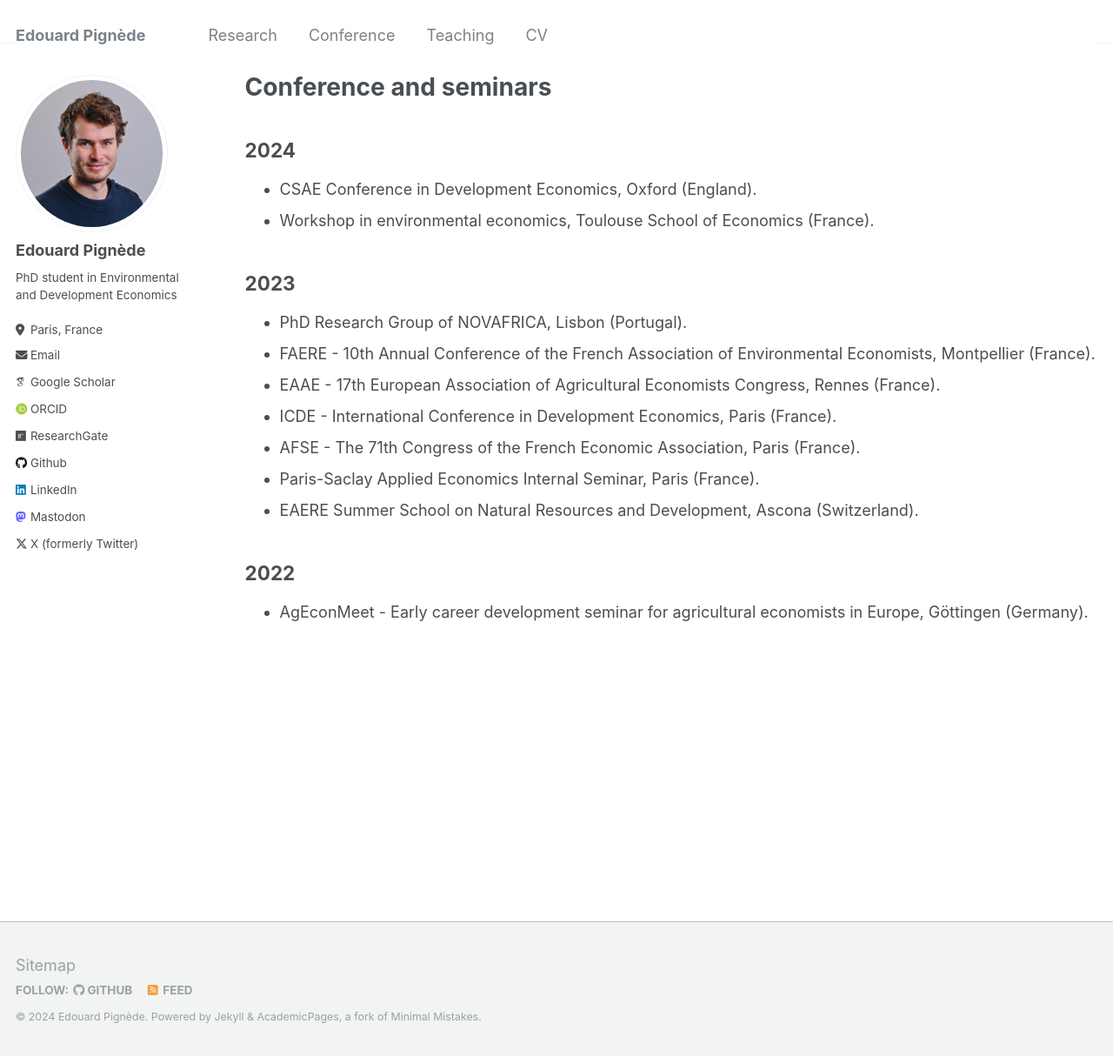
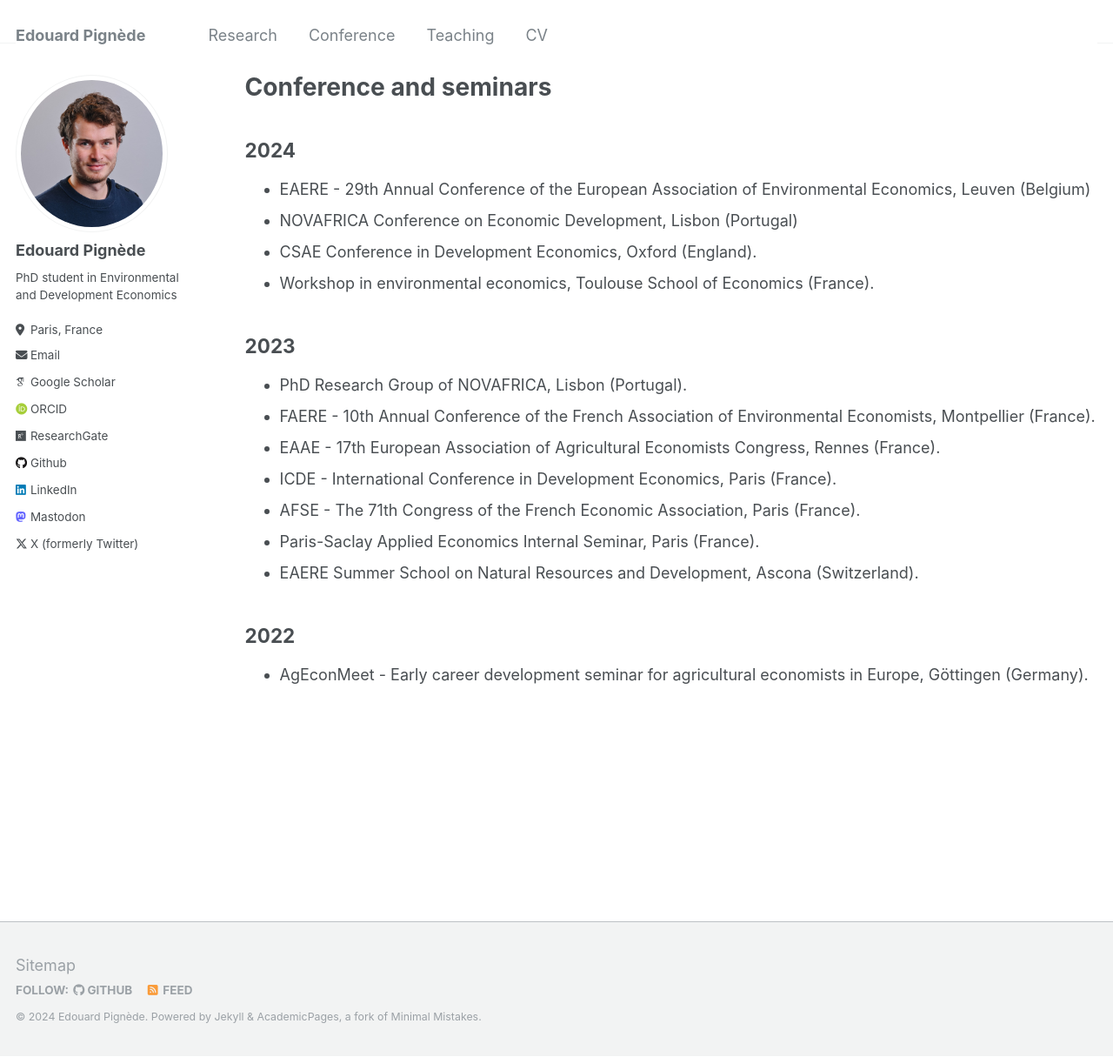
Before and after one commit to edouardpignede/edouardpignede.github.io, a Jekyll site: the page built from _pages/talks.md, in a window 1280 px wide and 1215 px high. Shown: the whole window at 87% size. Built offline with Jekyll 4.4.1, drawn with Linux system fonts in a browser that asks for light colours; some web fonts are replaced.

Commit message:
Update conferences

```diff
--- a/_pages/talks.md
+++ b/_pages/talks.md
@@ -7,6 +7,8 @@ author_profile: true
 
 2024
 -----
+- EAERE - 29th Annual Conference of the European Association of Environmental Economics, Leuven (Belgium)
+- NOVAFRICA Conference on Economic Development, Lisbon (Portugal)
 - CSAE Conference in Development Economics, Oxford (England).
 - Workshop in environmental economics, Toulouse School of Economics (France).
 
```
